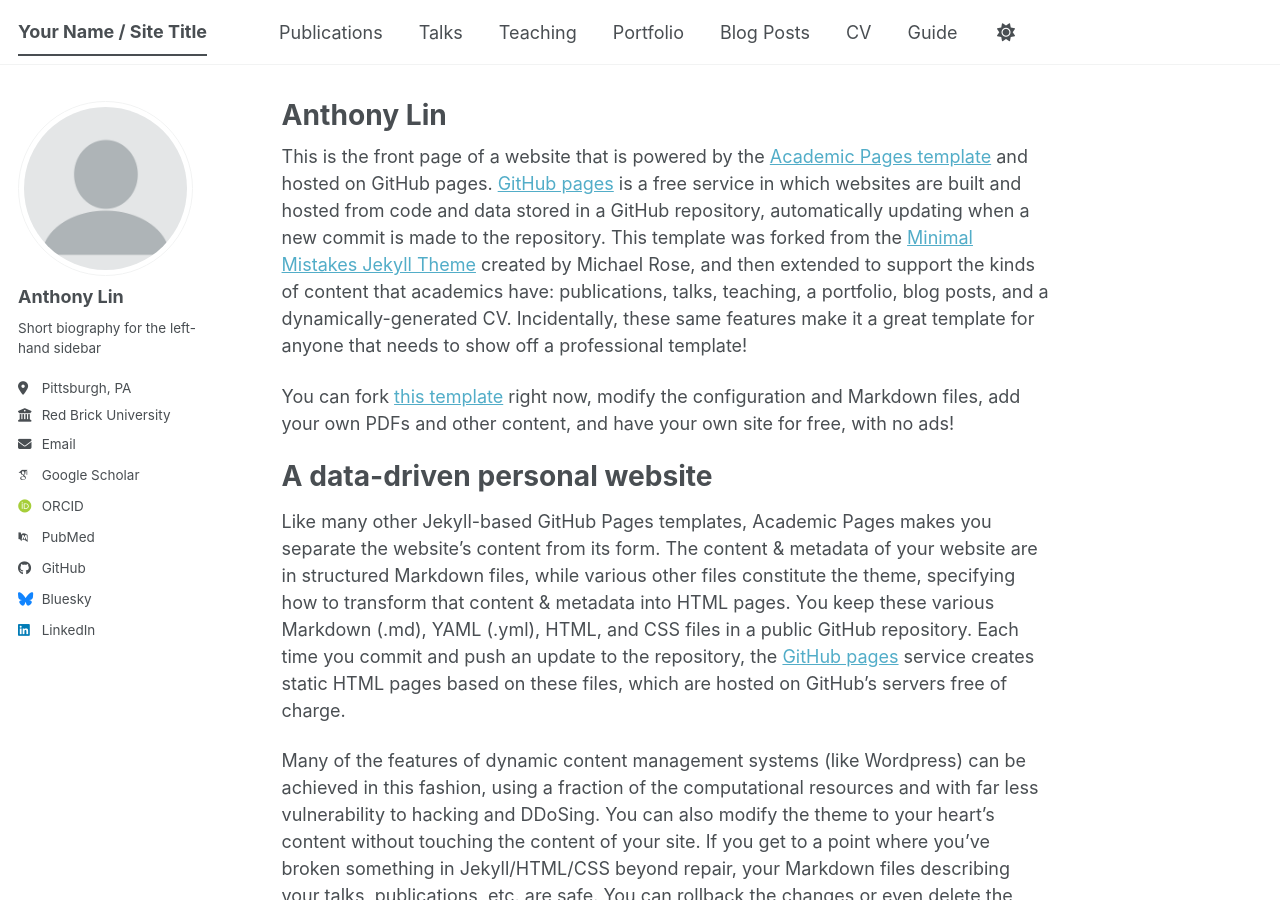
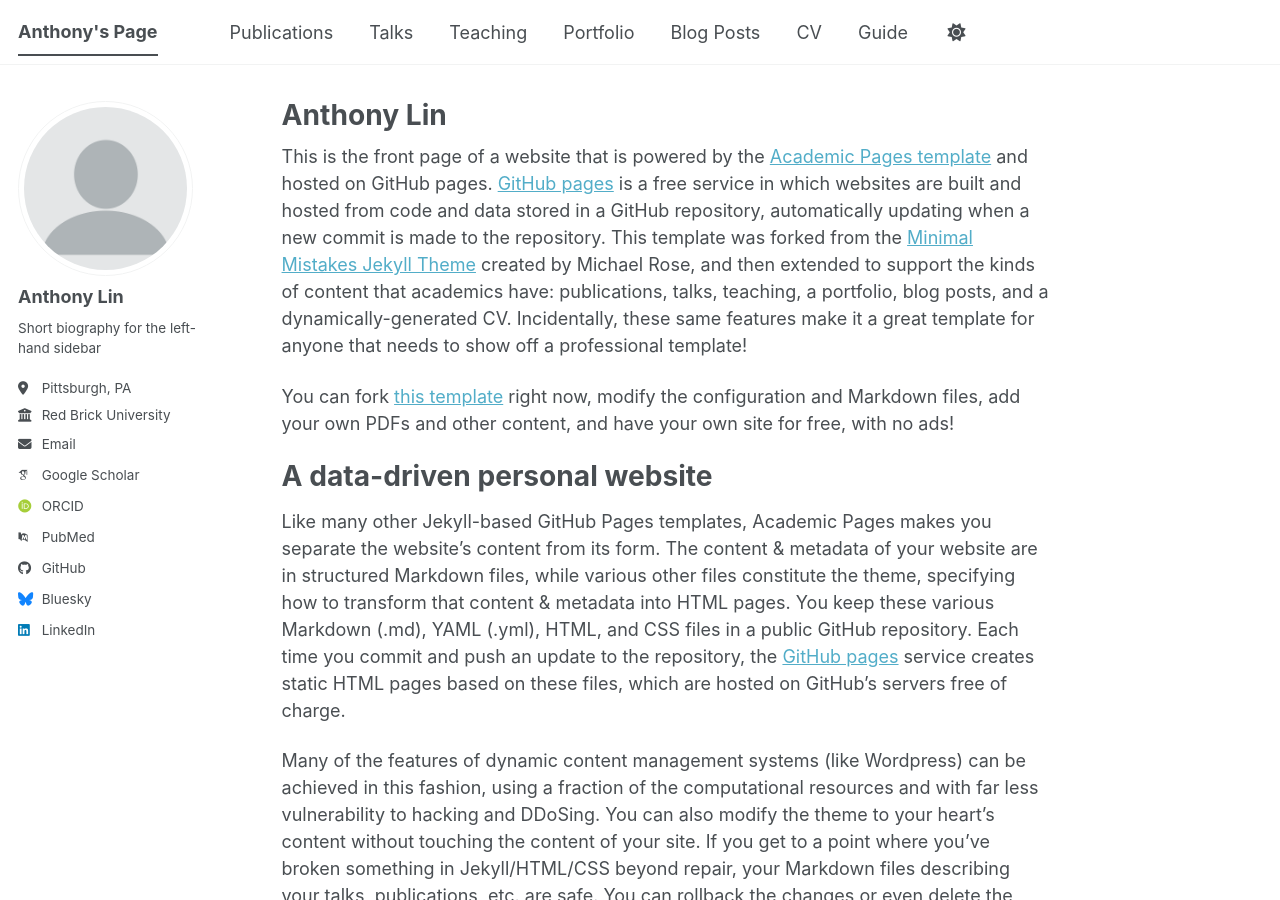
Before and after one commit to tsm55555/tsm55555.github.io, a Jekyll site: the page built from _pages/about.md, in a window 1280 px wide and 900 px high. Built offline with Jekyll 4.4.1, drawn with Linux system fonts in a browser that asks for light colours; some web fonts are replaced; a script bundle is joined from its source files by our own code; library files that are not in the unit come from our copies.

Commit message:
Update site title and Github username in config

```diff
--- a/_config.yml
+++ b/_config.yml
@@ -9,7 +9,7 @@
 # Basic Site Settings
 locale                   : "en-US"
 site_theme               : "default" # The available themes options are "default", "air", "sunrise", "mint", "dirt" and "contrast"
-title                    : "Your Name / Site Title"
+title                    : "Anthony's Page"
 title_separator          : "-"
 name                     : &name "Anthony Lin"
 description              : &description "Your Name's academic portfolio"   # Update this with a general description of your site, this is the default if not overridden by a page
@@ -51,7 +51,7 @@
   bitbucket        : # Username - Update with your username on the site
   codepen          : # Username
   dribbble         : # Username
-  github           : "academicpages"
+  github           : "tsm55555"
   kaggle           : # Username
   stackoverflow    : # User number or user number and name (i.e., use "1" or "1/jeff-atwood")
 
```
